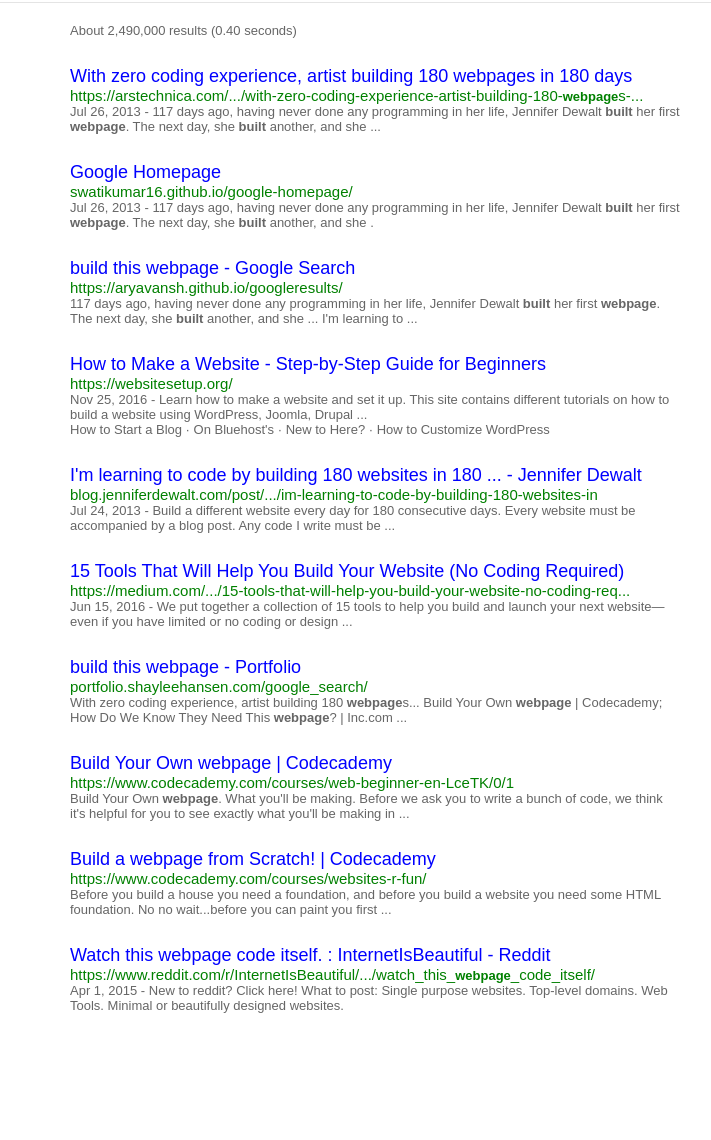
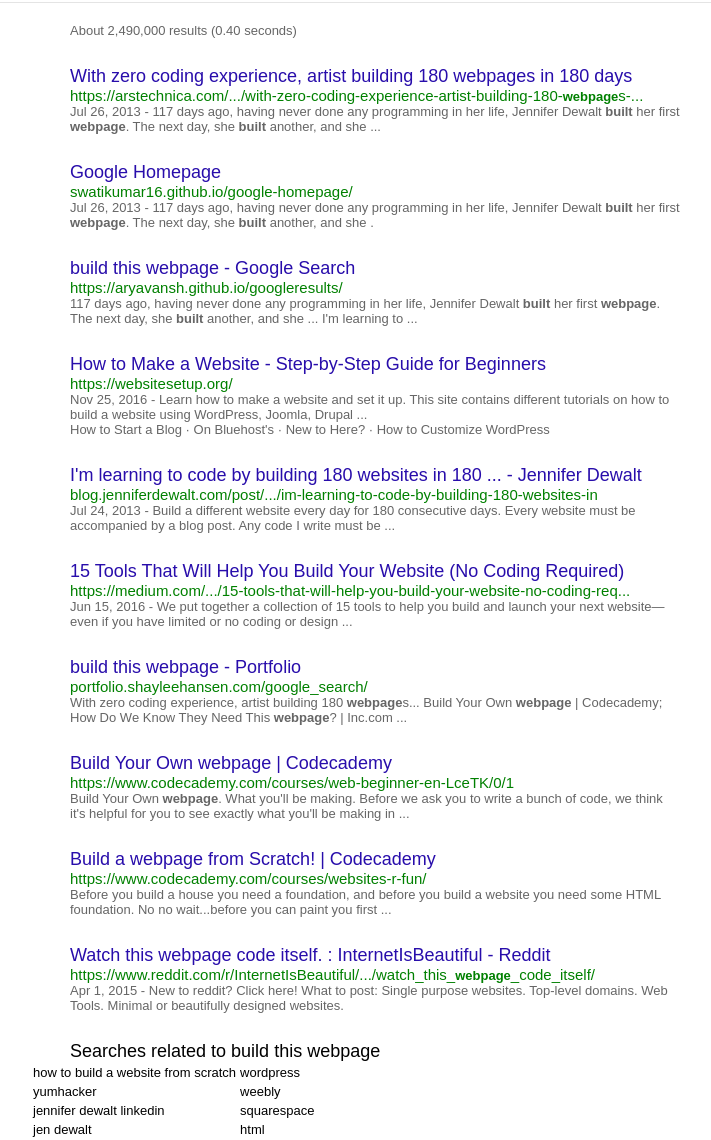
Before and after one commit to carlacalo/google_sp, a plain HTML site: page index.html in a window 1280 px wide. Shown: the part 118-1258 px from the top of the page, without its empty margins (100-811 px from the left). Before the commit the page ends 1131 px from the top, so only its background shows below. Drawn offline with Linux system fonts and the light colour scheme.

Commit message:
hover effects plus draft related searches

```diff
--- a/index.html
+++ b/index.html
@@ -75,5 +75,27 @@
 <p class="link">https://www.reddit.com/r/InternetIsBeautiful/.../watch_this_<b>webpage</b>_code_itself/</p>
 <p class="par">Apr 1, 2015 - New to reddit? Click here! What to post: Single purpose websites. Top-level domains. Web Tools. Minimal or beautifully designed websites.</p>
 </div>
+
+<div id="related" class="results">
+<p class="related">Searches related to build this webpage</p>
+<table>
+  <tr>
+<td>how to build a website from scratch</td>
+<td>wordpress<td>
+</tr>
+<tr>
+<td>yumhacker</td>
+<td>weebly</td>
+</tr>
+<tr>
+  <td>jennifer dewalt linkedin</td>
+ <td>squarespace</td>
+</tr>
+<tr>
+  <td>jen dewalt</td>
+<td>html</td>
+</tr>
+</table>
+</div>
 </body>
 </html>
--- a/styles/styles.css
+++ b/styles/styles.css
@@ -95,7 +95,13 @@ p.time{
 .title{
   padding-top: 28px;
   font-size: 18px;
-  color: blue;
+  color: #280DAB;
+}
+.title:hover{
+  text-decoration: underline;
+}
+li:hover{
+  color: black;
 }
 
 .link{
@@ -106,3 +112,13 @@ p.time{
 .par{
   color: #666666;
 }
+
+.related{
+  padding-top: 28px;
+  font-size: 18px;
+  color: black;
+}
+
+table{
+
+}
```
